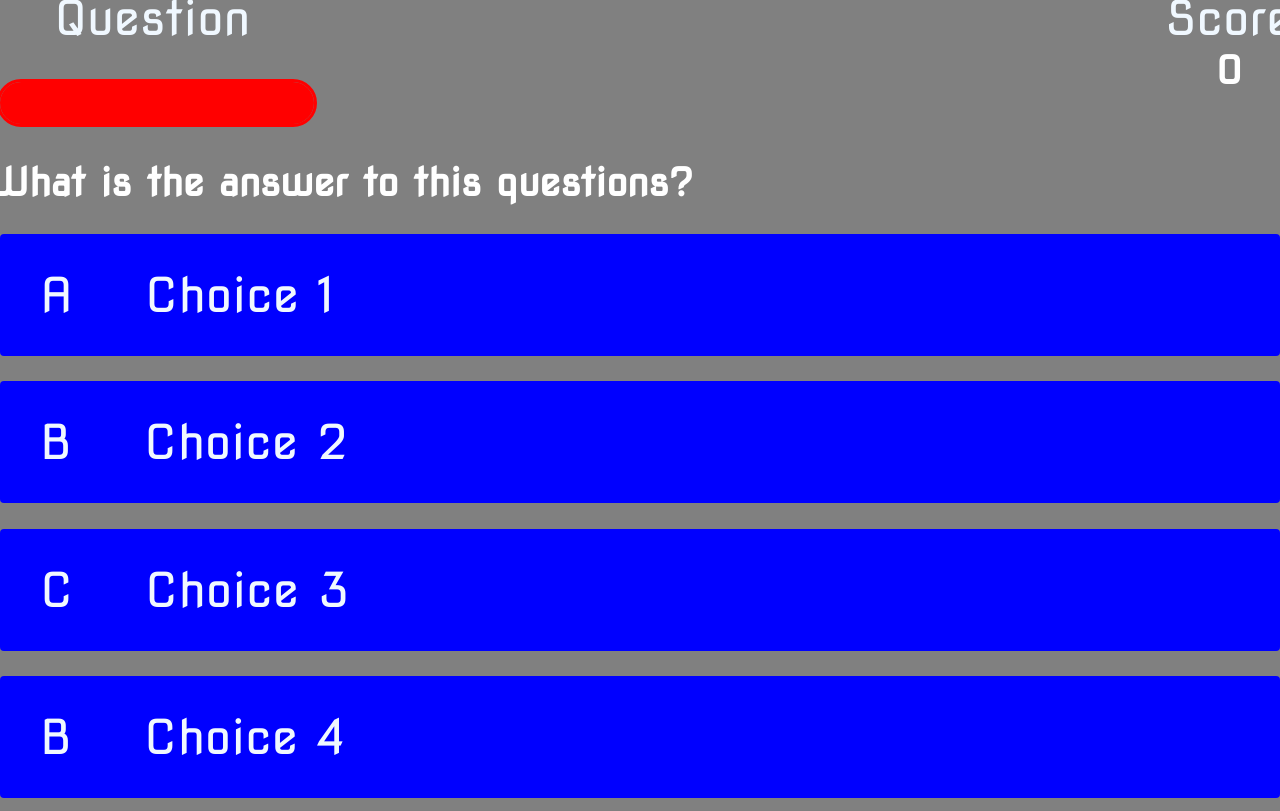
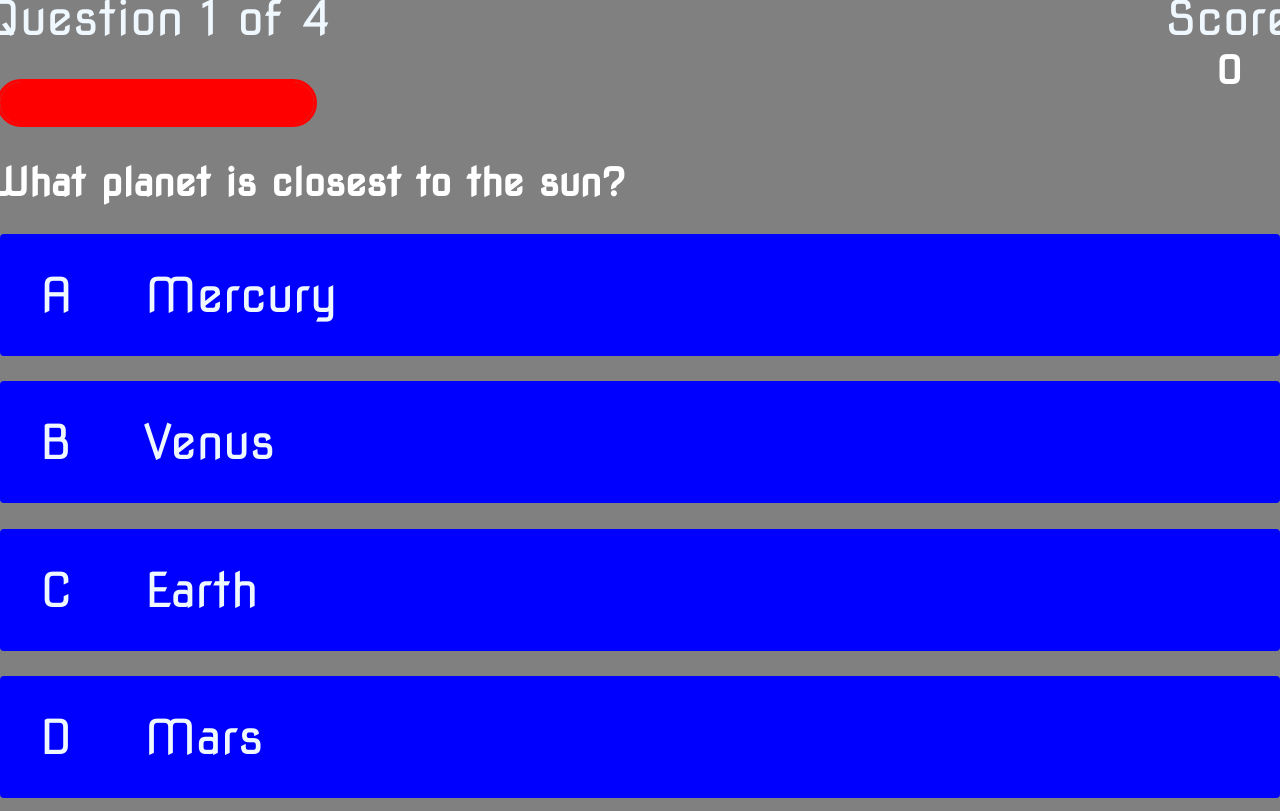
Before and after one commit to neaqx/thegamemaster, a plain HTML site: page game.html in a window 1280 px wide. Drawn offline with Linux system fonts and the light colour scheme.

Commit message:
modify answer function

```diff
--- a/app.js
+++ b/app.js
@@ -1,7 +1,7 @@
 const question = document.querySelector('#question');
-const choices = Array.from(document.querySelector('.choice-text'));
-const progressText = document.querySelector('#prgessText');
-const scoreTecxt = document.querySelector('#score');
+const choices = Array.from(document.querySelectorAll('.choice-text'));
+const progressText = document.querySelector('#progessText');
+const scoreText = document.querySelector('#score');
 const timerBarEmpty = document.querySelector('#timerBarEmpty');
 
 let currentQuestion = {};
@@ -12,36 +12,101 @@ let availableQuestions = [];
 
 let questions = [
     {
-     questions: 'What is 2 + 2?',
+     questions: 'What planet is closest to the sun?',
+     choice1: 'Mercury',
+     choice2: 'Venus',
+     choice3: 'Earth',
+     choice4: 'Mars',
+     answer: 1,
+    },
+    {
+     questions: 'How many hearts does an octopus have?',
      choice1: '2',
      choice2: '3',
-     choice3: '21',
-     choice4: '4',
-     answer:4,
+     choice3: '11',
+     choice4: '1',
+     answer: 2,
     },
     {
-     questions: 'What is 2 + 2?',
-     choice1: '2',
-     choice2: '3',
-     choice3: '21',
-     choice4: '4',
-     answer:4,
+     questions: 'In what country was Elon Musk born?',
+     choice1: 'South Africa',
+     choice2: 'Germany',
+     choice3: 'US',
+     choice4: 'Nowhere, he is an alien form Mars :)',
+     answer: 1,
     },
     {
-     questions: 'What is 2 + 2?',
-     choice1: '2',
-     choice2: '3',
-     choice3: '21',
-     choice4: '4',
-     answer:4,
-    },
-    {
-     questions: 'What is 2 + 2?',
-     choice1: '2',
-     choice2: '3',
-     choice3: '21',
-     choice4: '4',
-     answer:4,
+     questions: 'What country has the most islands in the world?',
+     choice1: 'Sweden',
+     choice2: 'Indonesia',
+     choice3: 'Norway',
+     choice4: 'Finland',
+     answer: 1,
     },
 
 ]
+
+const SCORE_POINTS = 100;
+const MAX_QUESTIONS = 4;
+
+startGame = () => {
+    questionCounter = 0;
+    score = 0;
+    availableQuestions = [...questions]
+    getNewQuestion();
+}
+
+//TODO: add timer
+
+getNewQuestion = () => {
+    if(availableQuestions.length === 0 || questionCounter > MAX_QUESTIONS){
+        localStorage.setItem('mostRecentScore', score);
+        return window.location.assign('/end.html')
+    }
+
+    questionCounter++;
+    progressText.innerText = `Question ${questionCounter} of ${MAX_QUESTIONS}`;
+    //Update the progress bar
+
+    const questionIndex = Math.floor(Math.random() * availableQuestions.length);
+    currentQuestion = availableQuestions[questionIndex];
+    question.innerText = currentQuestion.questions;
+
+    choices.forEach(choice => {
+        const number = choice.dataset['number'];
+        choice.innerText = currentQuestion['choice' + number];
+    })
+
+    availableQuestions.splice(questionIndex, 1);
+
+    acceptingAnswers = true;
+}
+
+choices.forEach(choice => {
+    choice.addEventListener('click', e => {
+        if(!acceptingAnswers) return;
+
+        acceptingAnswers = false;
+        const selectedChoice = e.target;
+        const selectedAnswer = selectedChoice.dataset['number'];
+        let classToApply = selectedAnswer == currentQuestion.answer ? 'correct' : 'incorrect';;
+
+        if(classToApply === 'correct'){
+            incrementScore(SCORE_POINTS);
+        }
+        selectedChoice.parentElement.classList.add(classToApply);
+
+        setTimeout( () => {
+            selectedChoice.parentElement.classList.remove(classToApply);
+            getNewQuestion();
+        }, 1000)
+})
+
+} )
+
+incrementScore = num => {
+    score += num;
+    scoreTecxt.innerText = score;
+}
+
+startGame();
--- a/game.css
+++ b/game.css
@@ -76,7 +76,7 @@ body{
 }
 
 @media screen and (max-width: 700px){
-    .choice-container{
+    .container{
         width: 40rem;
     }
 }
--- a/game.html
+++ b/game.html
@@ -44,11 +44,11 @@
                 <p class="choice-text" data-number="3">Choice 3</p>
             </div>
             <div class="choice-container">
-                <p class="choice-prefix">B</p>
+                <p class="choice-prefix">D</p>
                 <p class="choice-text" data-number="4">Choice 4</p>
             </div>
         </div>
     </div>
-    <script>src="app.js"</script>
+    <script src="app.js"></script>
 </body>
 </html>
```
